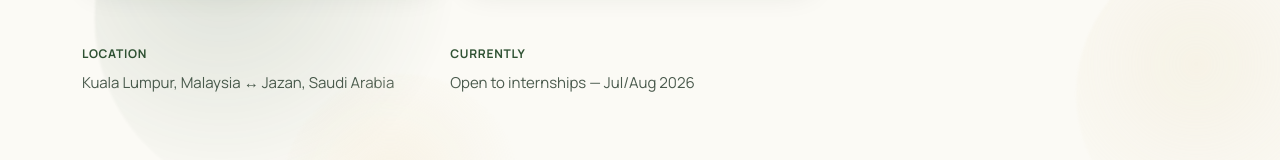
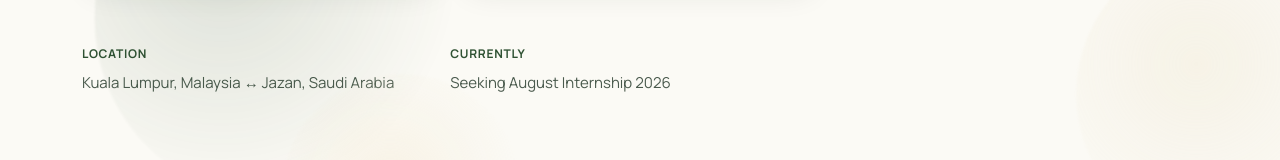
Before and after one commit to Hanan20x/hanan-portfolio, a React (Vite) app: page /contact in a window 1280 px wide. Shown: the part 598-758 px from the top of the page. Built offline with nearby package versions, Linux system fonts and the light colour scheme.

Commit message:
Update internship availability status

```diff
--- a/src/data/profile.js
+++ b/src/data/profile.js
@@ -9,7 +9,7 @@
   location: "Kuala Lumpur, Malaysia ↔ Jazan, Saudi Arabia",
   university: "Universiti Teknologi Malaysia — Class of 2027",
   languages: ["Arabic", "English"],
-  status: "Open to internships — Jul/Aug 2026",
+  status: "Seeking August Internship 2026",
   email: "slahhnan040@gmail.com",
   graduateEmail: "hussein.h@graduate.utm.my",
   phone: "+60187782179",
```
